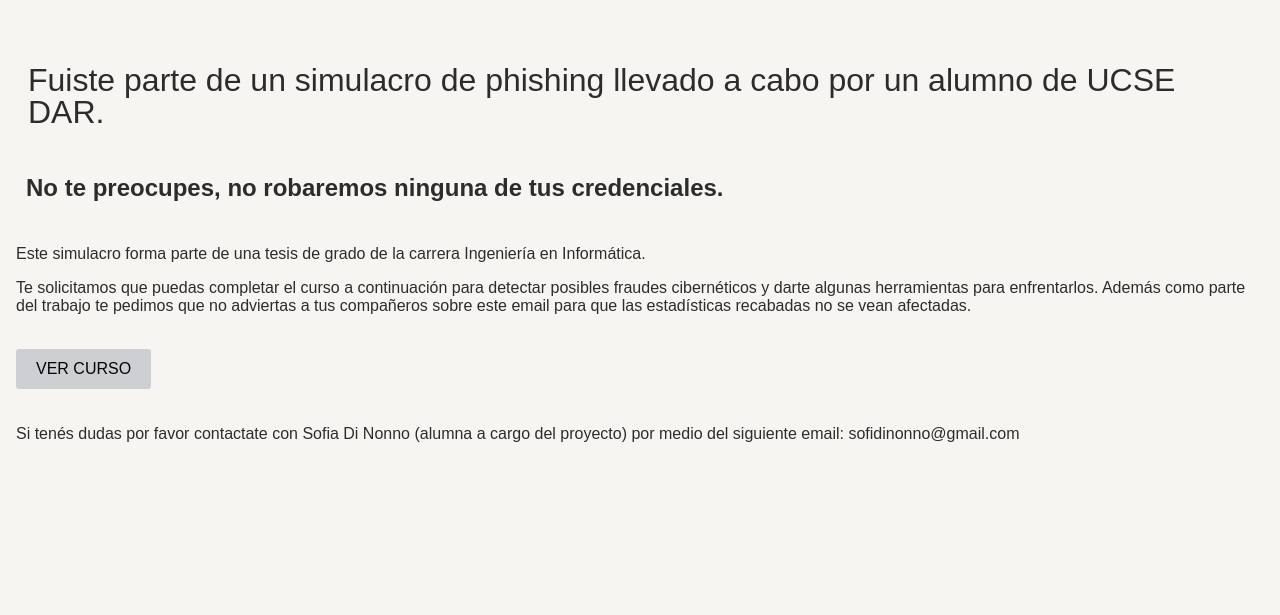
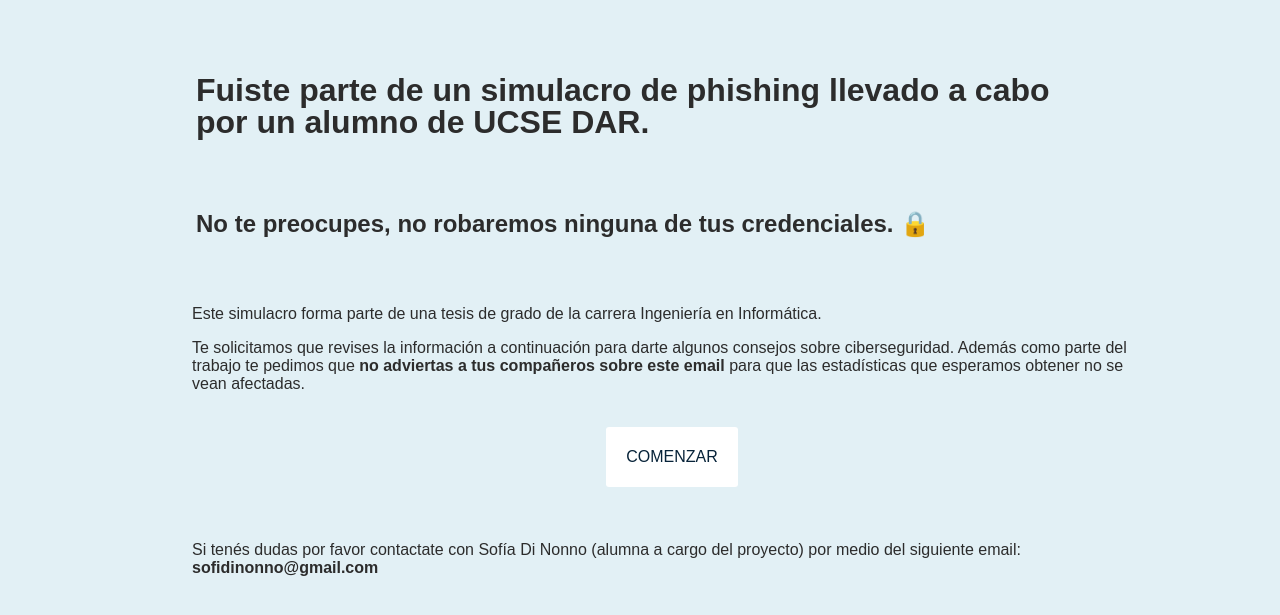
Before and after one commit to sdinonno/cybertips, a Django app: page /alert/ in a window 1280 px wide. Shown: the top 615 px of the page. Run offline with Django 4.2, Linux system fonts and the light colour scheme.

Commit message:
New styles for alert and delete html unused

```diff
--- a/src/cybersecuritytips/static/css/alert-style.css
+++ b/src/cybersecuritytips/static/css/alert-style.css
@@ -15,12 +15,12 @@
 
 h1, h2, h3, h4, h5, h6 {
   margin-top: 0.5rem;
-  margin-bottom: 1rem;
+  margin-bottom: 0.5rem;
   font-family: 'Montserrat', sans-serif;
-  font-weight: 500;
-  line-height: 1.2;
+  font-weight: 700;
+  line-height: 1;
   color: inherit;
-  padding: 1em;
+  padding: 2em;
 }
 
 body {
@@ -28,34 +28,35 @@
   font-weight: 400;
   font-size: 100%;
   color: #2c2c2c;
-  background-color: #f7f5f1;
+  background-color: #e2f0f5;
   -webkit-font-smoothing: antialiased;
   -moz-osx-font-smoothing: grayscale;
   overflow-x: hidden;
-  padding: 1em;
+  padding: 10px 10% auto 15%;
+  margin: 10px 10% auto 15%;
 }
 
 h1 {
   display: block;
   font-size: 2em;
-  margin-block-start: 0.50em;
-  margin-block-end: 0.50em;
+  margin-block-start: 0.30em;
+  margin-block-end: 0.30em;
   margin-inline-start: 0px;
   margin-inline-end: 0px;
-  padding-left: 12px;
+  padding-left: 4px;
   line-height: 1;
 
 }
 
 h2 {
   font-size: 1.5rem;
-  margin-block-start: 0.50em;
-  margin-block-end: 0.50em;
+  margin-block-start: 0.30em;
+  margin-block-end: 0.30em;
   line-height: 1;
   font-weight: 400;
   margin: 0 0 21px;
   padding-top: 0px;
-  padding-left: 10px;
+  padding-left: 4px;
   font-weight: bold;
 }
 
@@ -70,11 +71,11 @@
 .btn-open-popup {
 	padding: 0 20px;
 	margin-bottom: 20px;
-	height: 40px;
+	height: 60px;
 	line-height: 2rem;
 	border: none;
 	color: rgb(6, 5, 5);
-	background: #cecfd3;
+	background: #a5b1e0;
 	border-radius: 3px;
 	font-size: 16px;
 	cursor: pointer;
@@ -82,6 +83,7 @@
   display: inline-block;
 }
 
+strong { font-weight: bold; }
 
 .btn-abrir-popup:hover {
 	background: rgba(161, 167, 186, 0.9);
@@ -165,22 +167,28 @@
 	border: 1px solid #BBBBBB;
 }
 
-.popup form .btn-submit {
+.form {
+	text-align: center;
+}
+
+.btn-submit {
 	padding: 0 20px;
-	height: 40px;
-	line-height: 40px;
+	margin-bottom: 20px;
+	height: 60px;
+	line-height: 2rem;
 	border: none;
-	color: #fff;
-	background: rgb(6, 5, 5);
+	color: rgb(7, 35, 57);
+	background: rgb(255, 255, 255);
 	border-radius: 3px;
 	font-family: 'Montserrat', sans-serif;
 	font-size: 16px;
 	cursor: pointer;
 	transition: .3s ease all;
+	text-align: center;
 }
 
-.popup form .btn-submit:hover {
-	background: rgba(161, 167, 186, 0.9);
+.btn-submit:hover {
+	background: rgba(142, 178, 197, 0.9);
 }
 
 /* ------------------------- */
--- a/src/cybersecuritytips/static/css/style.css
+++ b/src/cybersecuritytips/static/css/style.css
@@ -2963,7 +2963,7 @@
     --cd-color-1-h:213;
     --cd-color-1-s:7%;
     --cd-color-1-l:33%;
-    --cd-color-2:hsl(244, 72%, 58%);
+    --cd-color-2:hsl(212, 61%, 60%);
     --cd-color-2-h:73;
     --cd-color-2-s:46%;
     --cd-color-2-l:55%;
--- a/src/cybersecuritytips/templates/alert.html
+++ b/src/cybersecuritytips/templates/alert.html
@@ -13,32 +13,18 @@
         <section>
             <div>
                 <h1>Fuiste parte de un simulacro de phishing llevado a cabo por un alumno de UCSE DAR.</h3>
-                <h2><strong>No te preocupes, no robaremos ninguna de tus credenciales.</strong></h3>
+                <h2><strong>No te preocupes, no robaremos ninguna de tus credenciales. &#128274;</strong></h3>
                 <p>Este simulacro forma parte de una tesis de grado de la carrera Ingeniería en Informática.</p>
-                <p>Te solicitamos que puedas completar el curso a continuación para detectar posibles fraudes cibernéticos y darte algunas herramientas para enfrentarlos.
-                Además como parte del trabajo te pedimos que <strong>no adviertas a tus compañeros</strong> sobre este email
-                para que las estadísticas recabadas no se vean afectadas.
+                <p>Te solicitamos que revises la información a continuación para darte algunos consejos sobre ciberseguridad. Además como parte del trabajo te pedimos que <strong>no adviertas a tus compañeros sobre este email </strong> para que las estadísticas que esperamos obtener no se vean afectadas.
                 </p>
                 <br>
             </div>
-                <button id="btn-abrir-popup" class="btn-open-popup">Ver curso</button>
+            <form action="{% url 'home' %}" class="form">
+                <input type="submit" class="btn-submit" value="COMENZAR">
+            </form>
             <br>
-            <div class="overlay" id="overlay">
-                <div class="popup" id="popup">
-                    <a href="#" id="btn-cerrar-popup" class="btn-cerrar-popup"><i class="fas fa-times"></i></a>
-                    <h3>Por favor </h3>
-                    <h4>y recibe un cupon de descuento.</h4>
-                    <form action="">
-                        <div class="contenedor-inputs">
-                            <input type="text" placeholder="Nombre">
-                            <input type="email" placeholder="Correo">
-                        </div>
-                        <input type="submit" class="btn-submit" value="Suscribirse">
-                    </form>
-                </div>
-            </div>
             <div class="">
-                <p>Si tenés dudas por favor contactate con Sofia Di Nonno (alumna a cargo del proyecto) por medio del siguiente email: <strong>sofidinonno@gmail.com</strong></p>
+                <p>Si tenés dudas por favor contactate con Sofía Di Nonno (alumna a cargo del proyecto) por medio del siguiente email: <strong>sofidinonno@gmail.com</strong></p>
             </div>
         </section>
         <script src="{% static 'js/util.js' %}"></script> <!-- util functions included in the CodyHouse framework -->
```
Also changed, not shown: src/cybersecuritytips/templates/home.html (indentation only).
